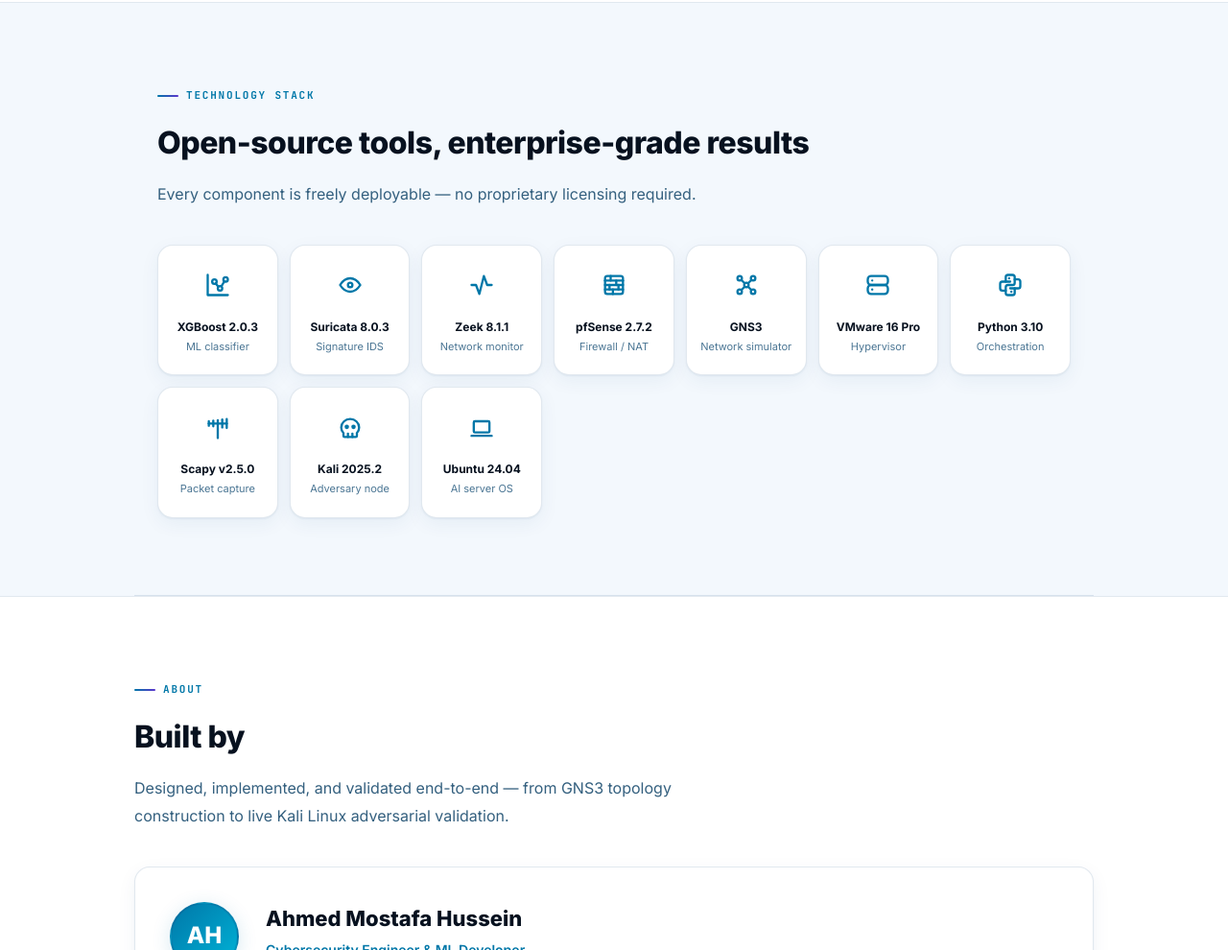
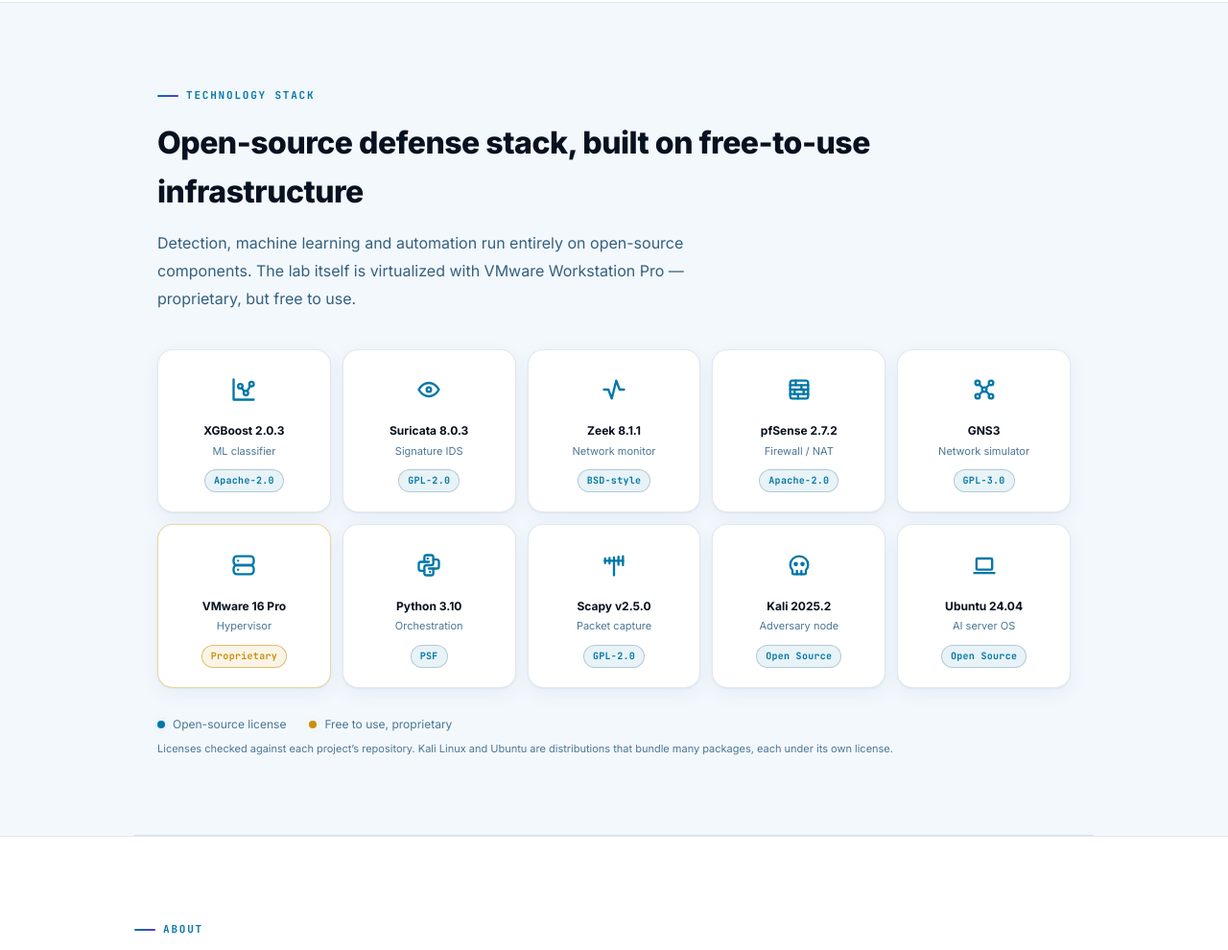
Before and after one commit to ahhmedmostafaa/AI_Powered_Cybersecurity_Lab, a plain HTML site: page index.html in a window 1280 px wide. Shown: the part 2640-3630 px from the top of the page at 96% size. Drawn offline with Linux system fonts and the light colour scheme.

Commit message:
Update index.html

```diff
--- a/index.html
+++ b/index.html
@@ -474,6 +474,21 @@
     .to-top.show { opacity: 1; transform: none; pointer-events: auto; }
     .to-top:hover { background: var(--accent); color: #fff; }
     @media (prefers-reduced-motion: reduce) { .arch-arrow .ic, .arch-box.highlight { animation: none; } html { scroll-behavior: auto; } }
+
+    /* ═══════════════ LICENSE BADGES ═══════════════ */
+    .lic { display: inline-block; margin-top: 10px; position: relative; white-space: nowrap;
+      font-family: var(--mono); font-size: 10px; font-weight: 700; letter-spacing: .3px;
+      padding: 3px 9px; border-radius: 99px; color: var(--accent);
+      background: var(--accent-light); border: 1px solid var(--border-strong); }
+    .lic.prop { color: var(--gold); background: var(--gold-dim); border-color: color-mix(in srgb, var(--gold) 55%, transparent); }
+    .tech-card.prop { border-color: color-mix(in srgb, var(--gold) 38%, transparent); }
+    .tech-card.prop:hover { border-color: var(--gold); box-shadow: 0 6px 24px var(--glow-gold); }
+    .tech-legend { display: flex; flex-wrap: wrap; gap: 8px 24px; align-items: center; margin-top: 28px; font-size: 12px; color: var(--text-muted); }
+    .tech-legend i { display: inline-block; width: 8px; height: 8px; border-radius: 50%; margin-right: 8px; background: var(--accent); box-shadow: 0 0 8px var(--glow); }
+    .tech-legend i.g { background: var(--gold); box-shadow: 0 0 8px var(--glow-gold); }
+    @media (min-width: 901px) { .tech-grid { grid-template-columns: repeat(5, 1fr); } }
+    @media (max-width: 500px) { .tech-grid { grid-template-columns: repeat(2, 1fr); } }
+    .tech-legend .note { flex-basis: 100%; font-size: 11px; line-height: 1.6; }
   </style>
 </head>
 <body>
@@ -645,19 +660,24 @@
 <!-- TECH STACK -->
 <div id="tech" class="section">
   <p class="section-label">Technology Stack</p>
-  <h2 class="section-title">Open-source tools, enterprise-grade results</h2>
-  <p class="section-sub">Every component is freely deployable — no proprietary licensing required.</p>
+  <h2 class="section-title">Open-source defense stack, built on free-to-use infrastructure</h2>
+  <p class="section-sub">Detection, machine learning and automation run entirely on open-source components. The lab itself is virtualized with VMware Workstation Pro — proprietary, but free to use.</p>
   <div class="tech-grid">
-    <div class="tech-card fade-in"><div class="tech-icon"><svg class="ic" aria-hidden="true"><use href="#i-chart-dots"/></svg></div><div class="tech-name">XGBoost 2.0.3</div><div class="tech-role">ML classifier</div></div>
-    <div class="tech-card fade-in"><div class="tech-icon"><svg class="ic" aria-hidden="true"><use href="#i-eye"/></svg></div><div class="tech-name">Suricata 8.0.3</div><div class="tech-role">Signature IDS</div></div>
-    <div class="tech-card fade-in"><div class="tech-icon"><svg class="ic" aria-hidden="true"><use href="#i-activity"/></svg></div><div class="tech-name">Zeek 8.1.1</div><div class="tech-role">Network monitor</div></div>
-    <div class="tech-card fade-in"><div class="tech-icon"><svg class="ic" aria-hidden="true"><use href="#i-wall"/></svg></div><div class="tech-name">pfSense 2.7.2</div><div class="tech-role">Firewall / NAT</div></div>
-    <div class="tech-card fade-in"><div class="tech-icon"><svg class="ic" aria-hidden="true"><use href="#i-topology-star"/></svg></div><div class="tech-name">GNS3</div><div class="tech-role">Network simulator</div></div>
-    <div class="tech-card fade-in"><div class="tech-icon"><svg class="ic" aria-hidden="true"><use href="#i-server"/></svg></div><div class="tech-name">VMware 16 Pro</div><div class="tech-role">Hypervisor</div></div>
-    <div class="tech-card fade-in"><div class="tech-icon"><svg class="ic" aria-hidden="true"><use href="#i-brand-python"/></svg></div><div class="tech-name">Python 3.10</div><div class="tech-role">Orchestration</div></div>
-    <div class="tech-card fade-in"><div class="tech-icon"><svg class="ic" aria-hidden="true"><use href="#i-antenna"/></svg></div><div class="tech-name">Scapy v2.5.0</div><div class="tech-role">Packet capture</div></div>
-    <div class="tech-card fade-in"><div class="tech-icon"><svg class="ic" aria-hidden="true"><use href="#i-skull"/></svg></div><div class="tech-name">Kali 2025.2</div><div class="tech-role">Adversary node</div></div>
-    <div class="tech-card fade-in"><div class="tech-icon"><svg class="ic" aria-hidden="true"><use href="#i-device-laptop"/></svg></div><div class="tech-name">Ubuntu 24.04</div><div class="tech-role">AI server OS</div></div>
+    <div class="tech-card fade-in"><div class="tech-icon"><svg class="ic" aria-hidden="true"><use href="#i-chart-dots"/></svg></div><div class="tech-name">XGBoost 2.0.3</div><div class="tech-role">ML classifier</div><span class="lic">Apache-2.0</span></div>
+    <div class="tech-card fade-in"><div class="tech-icon"><svg class="ic" aria-hidden="true"><use href="#i-eye"/></svg></div><div class="tech-name">Suricata 8.0.3</div><div class="tech-role">Signature IDS</div><span class="lic">GPL-2.0</span></div>
+    <div class="tech-card fade-in"><div class="tech-icon"><svg class="ic" aria-hidden="true"><use href="#i-activity"/></svg></div><div class="tech-name">Zeek 8.1.1</div><div class="tech-role">Network monitor</div><span class="lic">BSD-style</span></div>
+    <div class="tech-card fade-in"><div class="tech-icon"><svg class="ic" aria-hidden="true"><use href="#i-wall"/></svg></div><div class="tech-name">pfSense 2.7.2</div><div class="tech-role">Firewall / NAT</div><span class="lic">Apache-2.0</span></div>
+    <div class="tech-card fade-in"><div class="tech-icon"><svg class="ic" aria-hidden="true"><use href="#i-topology-star"/></svg></div><div class="tech-name">GNS3</div><div class="tech-role">Network simulator</div><span class="lic">GPL-3.0</span></div>
+    <div class="tech-card fade-in prop"><div class="tech-icon"><svg class="ic" aria-hidden="true"><use href="#i-server"/></svg></div><div class="tech-name">VMware 16 Pro</div><div class="tech-role">Hypervisor</div><span class="lic prop">Proprietary</span></div>
+    <div class="tech-card fade-in"><div class="tech-icon"><svg class="ic" aria-hidden="true"><use href="#i-brand-python"/></svg></div><div class="tech-name">Python 3.10</div><div class="tech-role">Orchestration</div><span class="lic">PSF</span></div>
+    <div class="tech-card fade-in"><div class="tech-icon"><svg class="ic" aria-hidden="true"><use href="#i-antenna"/></svg></div><div class="tech-name">Scapy v2.5.0</div><div class="tech-role">Packet capture</div><span class="lic">GPL-2.0</span></div>
+    <div class="tech-card fade-in"><div class="tech-icon"><svg class="ic" aria-hidden="true"><use href="#i-skull"/></svg></div><div class="tech-name">Kali 2025.2</div><div class="tech-role">Adversary node</div><span class="lic">Open Source</span></div>
+    <div class="tech-card fade-in"><div class="tech-icon"><svg class="ic" aria-hidden="true"><use href="#i-device-laptop"/></svg></div><div class="tech-name">Ubuntu 24.04</div><div class="tech-role">AI server OS</div><span class="lic">Open Source</span></div>
+  </div>
+  <div class="tech-legend fade-in">
+    <span><i></i>Open-source license</span>
+    <span><i class="g"></i>Free to use, proprietary</span>
+    <span class="note">Licenses checked against each project’s repository. Kali Linux and Ubuntu are distributions that bundle many packages, each under its own license.</span>
   </div>
 </div>
 
```
